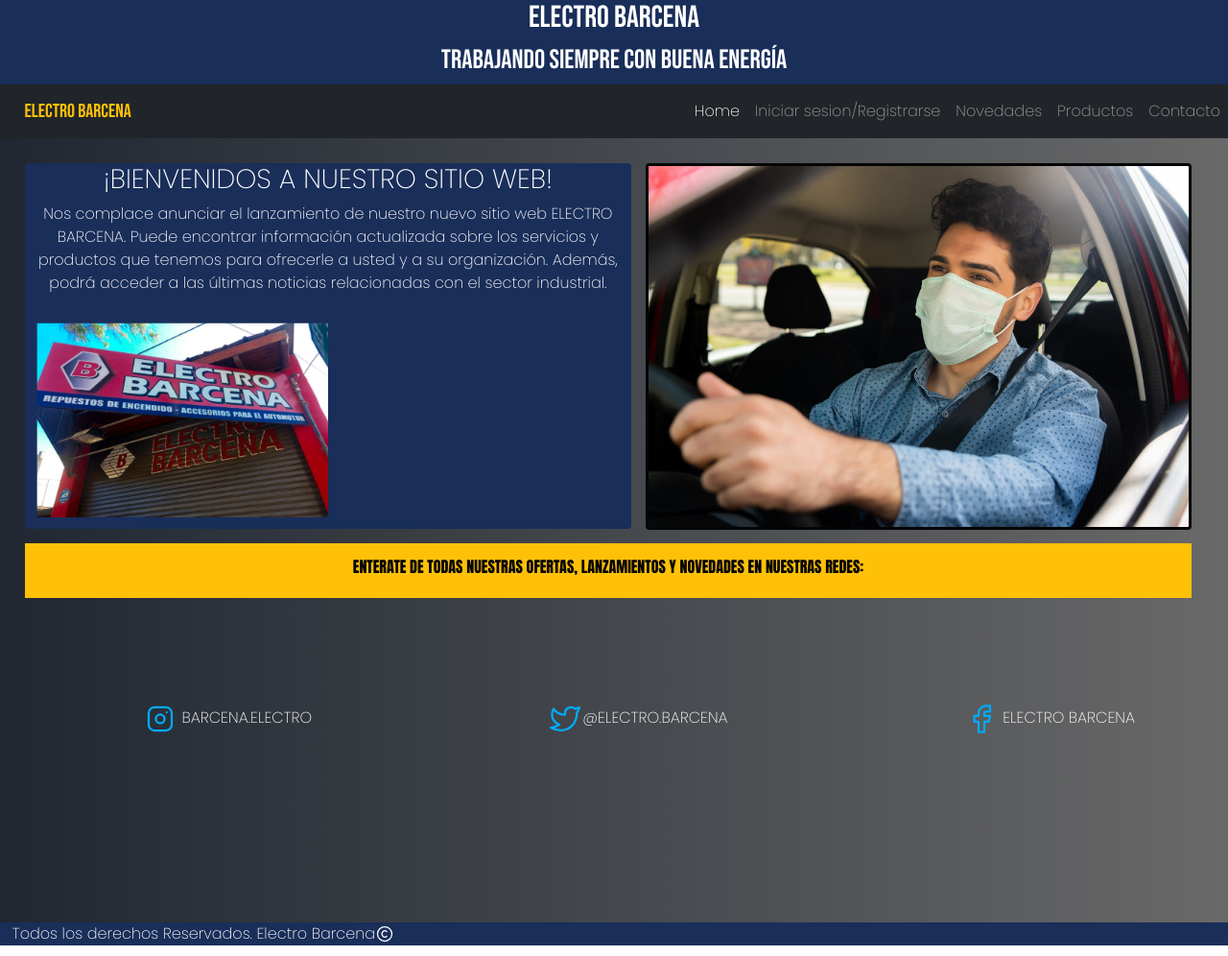
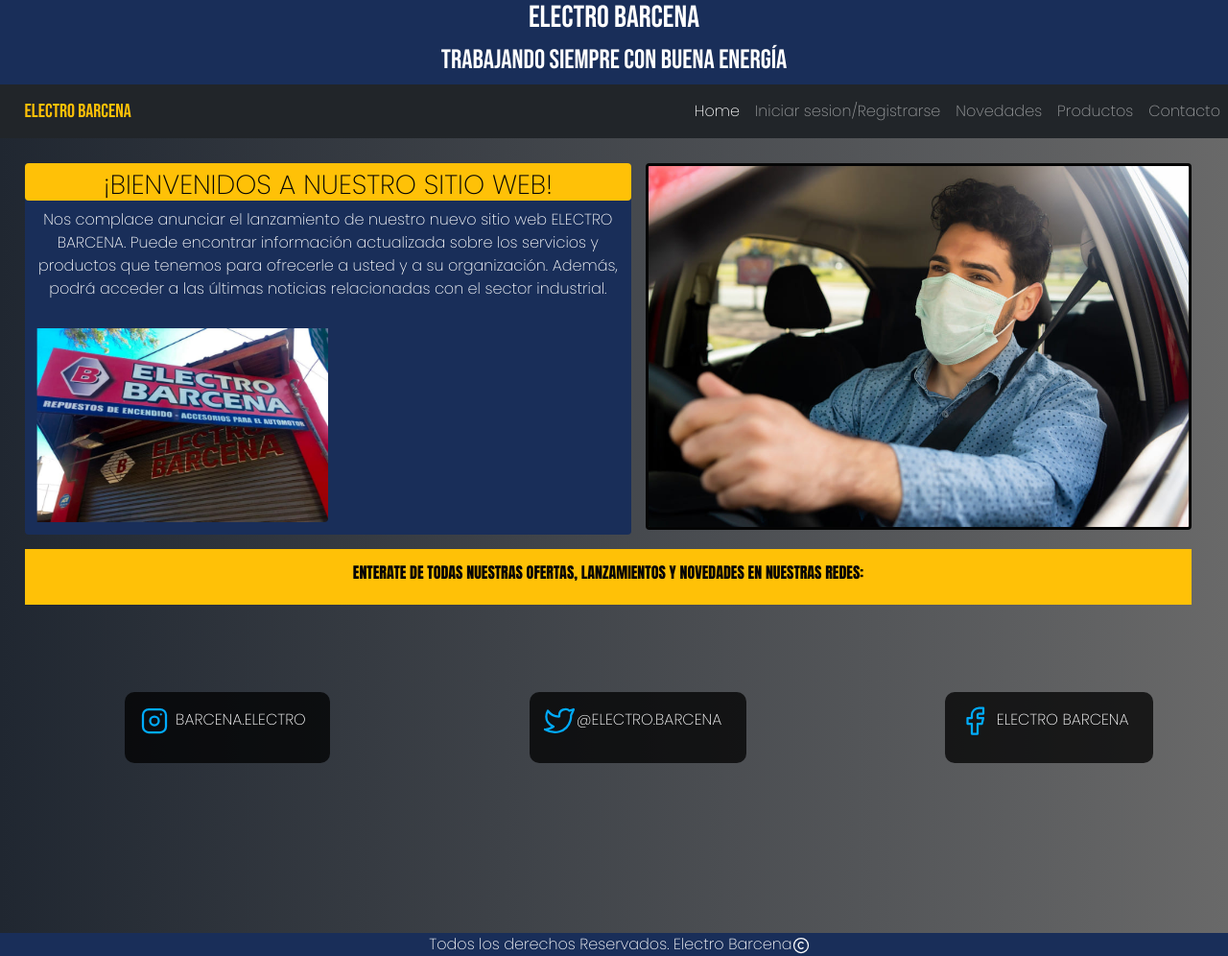
Before and after one commit to tomilujan/PreEntrega-ProyecFinal4-Lujan, a website: page pages/novedades.html in a window 1280 px wide. Shown: the top 996 px of the page at 96% size. Drawn offline with nearby package versions, Linux system fonts and the light colour scheme.

Commit message:
Completando Seccion Novedades

```diff
--- a/scss/base/_bodys.scss
+++ b/scss/base/_bodys.scss
@@ -9,6 +9,8 @@
 }
 
 body{
+    height: 100%;
+    width: 100%;
     background-image: linear-gradient(to right, #202731,#696969);
     font-family: $font_textos;
 
--- a/scss/layouts/_footer.scss
+++ b/scss/layouts/_footer.scss
@@ -2,7 +2,8 @@
 
     display: flex;
     flex-direction: row;
-    align-items: flex-start;
+    justify-content: center;
+    text-align: center;
     background-color: $background_principal;
 
 }
@@ -11,7 +12,8 @@
     height: 100%;
     display: flex;
     flex-direction: row;
-    align-items: flex-start;
+    justify-content: center;
+    text-align: center;
     padding-left: 1%;
     margin-top: 1%;
     background-color: $background_principal;
@@ -21,6 +23,11 @@
         position:absolute; bottom:0;
         width:100%;
         height: auto;
+        display: flex;
+        flex-direction: row;
+        justify-content: center;
+        text-align: center;
         background-color: $background_principal;
         padding-left: 2%;
+
 }
--- a/scss/views/_novedades.scss
+++ b/scss/views/_novedades.scss
@@ -14,7 +14,13 @@
     grid-area: caja1;
 
 }
+.div1 h3{
+    background-color: $color_logo;
+    border-radius: 4px;
+    color: $color_productos;
+    padding-top: 1%;
 
+}
 .mod-nov{
     text-align: center;
 }
@@ -27,6 +33,11 @@
     font-family: $font_grueso;
 }
 
+.redes-soc{
+    background-color: $background_textos;
+    padding: 1% 2% 2% 1%;
+    border-radius: 10px;
+}
 
 @media only screen and (max-width: 600px){
 
--- a/scss/views/_registrarse.scss
+++ b/scss/views/_registrarse.scss
@@ -48,6 +48,7 @@
 .link-nov{
     color:$color_productos;
 }
+
 @media only screen and (max-width: 600px){
     .textos{
         height: auto;
```
Also changed, not shown: pages/novedades.html (+1 -0 lines), css/estilo.css.
